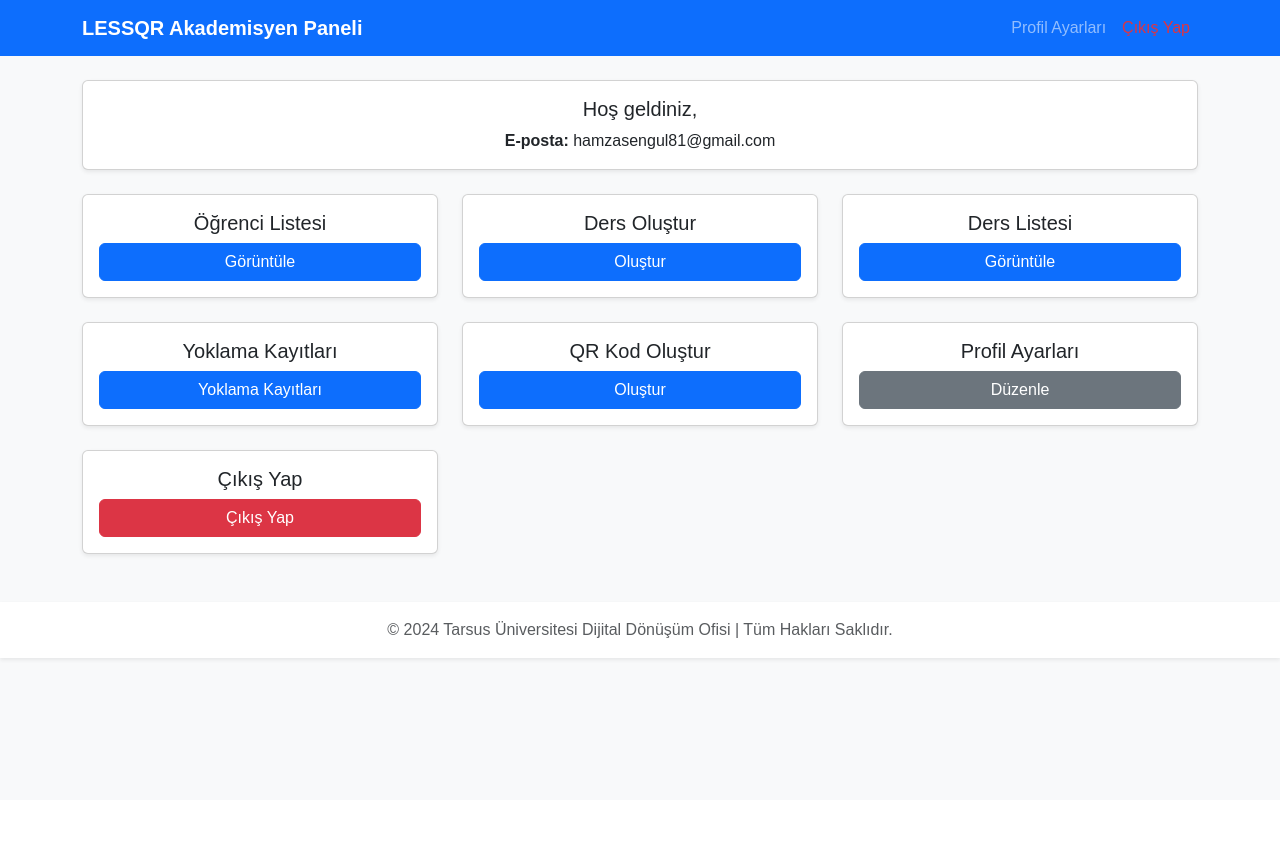
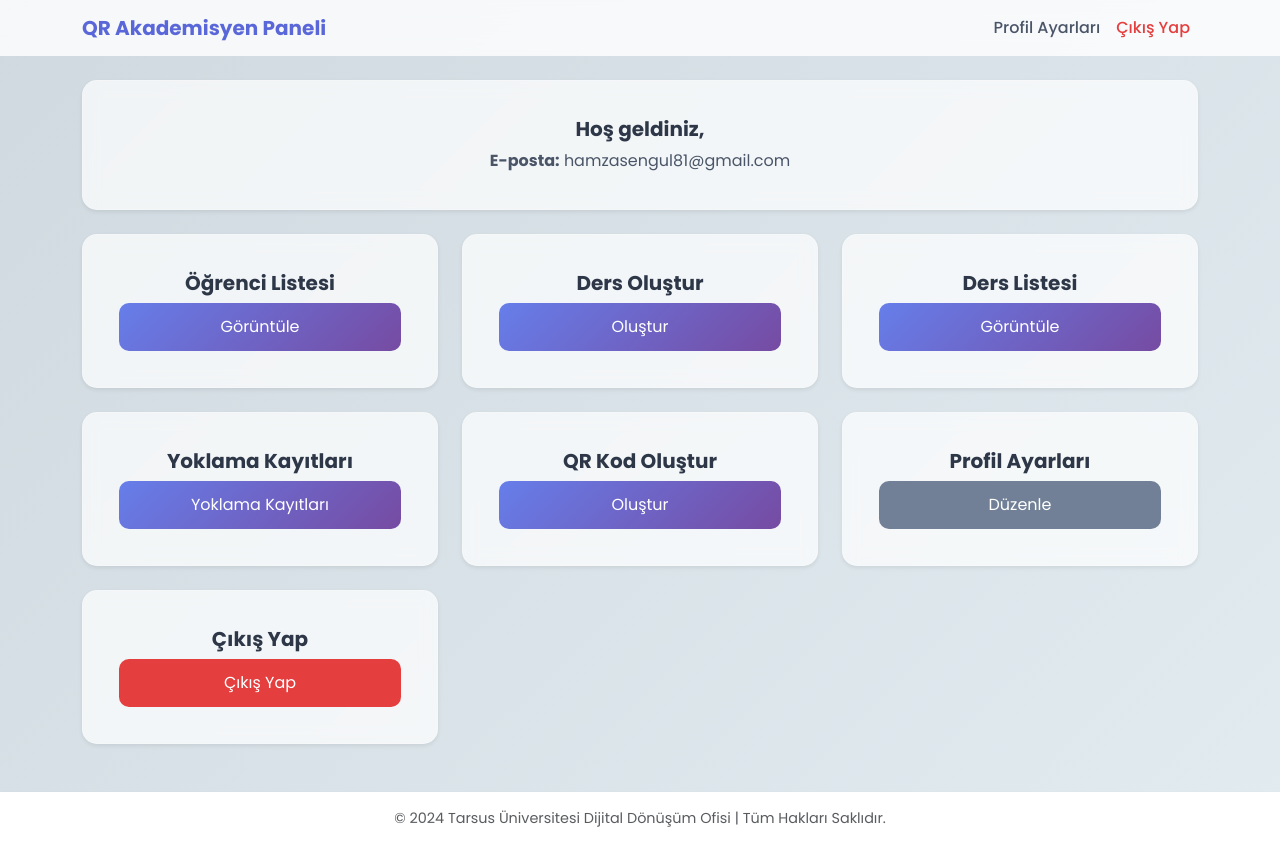
Before and after one commit to Hamza-Sengul/qr_yoklama_last, a Django app: template qr_yoklama/account/templates/academician_dashboard.html in a window 1280 px wide. Before the commit the page ends 661 px from the top, so only its background shows below. Run offline with Django 5.2, Linux system fonts and the light colour scheme; the template is opened without the code that fills it, so the values that code supplies are empty; a user stored in the database is signed in.

Commit message:
Update academician_dashboard.html

```diff
--- a/qr_yoklama/account/templates/academician_dashboard.html
+++ b/qr_yoklama/account/templates/academician_dashboard.html
@@ -2,38 +2,103 @@
 <html lang="en">
 <head>
   <meta charset="UTF-8">
-    <meta name="viewport" content="width=device-width, initial-scale=1.0">
+  <meta name="viewport" content="width=device-width, initial-scale=1">
   <title>Akademisyen Paneli</title>
+  <!-- Bootstrap CSS -->
   <link href="https://cdn.jsdelivr.net/npm/bootstrap@5.3.0/dist/css/bootstrap.min.css" rel="stylesheet">
+  <!-- Google Fonts: Poppins -->
+  <link rel="stylesheet" href="https://fonts.googleapis.com/css?family=Poppins:400,500,700&display=swap">
   <style>
+    /* Genel Ayarlar */
     body {
-            font-family: Arial, sans-serif;
+      font-family: 'Poppins', sans-serif;
+      background: linear-gradient(135deg, #cfd9df, #e2ebf0);
+      margin: 0;
+      padding: 0;
     }
-
+    /* Navbar */
+    .navbar {
+      background: rgba(255, 255, 255, 0.8);
+      backdrop-filter: blur(10px);
+    }
     .navbar-brand {
-            font-weight: bold;
+      font-weight: 700;
+      color: #5a67d8 !important;
     }
-
-        .card {
-            transition: transform 0.2s;
-        }
-
-        .card:hover {
-            transform: scale(1.05);
-        }
-
     .nav-link {
       font-weight: 500;
+      color: #4a5568 !important;
+    }
+    .nav-link.text-danger {
+      color: #e53e3e !important;
+    }
+    /* Glassmorphism Kartlar */
+    .card-custom {
+      background: rgba(255, 255, 255, 0.7);
+      border: none;
+      border-radius: 15px;
+      box-shadow: 0 8px 32px rgba(31, 38, 135, 0.37);
+      backdrop-filter: blur(8px);
+      -webkit-backdrop-filter: blur(8px);
+      border: 1px solid rgba(255, 255, 255, 0.18);
+      transition: transform 0.2s ease, box-shadow 0.2s ease;
+      padding: 20px;
+    }
+    .card-custom:hover {
+      transform: scale(1.03);
+      box-shadow: 0 12px 48px rgba(31, 38, 135, 0.5);
+    }
+    /* Kart Başlık ve Metin */
+    .card-title {
+      font-weight: 700;
+      color: #2d3748;
+      margin-bottom: 0.5rem;
+    }
+    .card-text {
+      color: #4a5568;
+    }
+    /* Butonlar */
+    .btn-custom {
+      border-radius: 10px;
+      padding: 12px 20px;
+      transition: transform 0.2s ease, opacity 0.2s ease;
+    }
+    .btn-custom:hover {
+      transform: translateY(-2px);
+      opacity: 0.95;
+    }
+    /* Farklı renk seçenekleri */
+    .btn-primary-custom {
+      background: linear-gradient(135deg, #667eea, #764ba2);
+      border: none;
+      color: #fff;
+    }
+    .btn-secondary-custom {
+      background: #718096;
+      border: none;
+      color: #fff;
+    }
+    .btn-danger-custom {
+      background: #e53e3e;
+      border: none;
+      color: #fff;
+    }
+    /* Footer */
+    footer {
+      background: rgba(255, 255, 255, 0.8);
+      backdrop-filter: blur(10px);
+      padding: 15px 0;
+      font-size: 0.9rem;
     }
   </style>
 </head>
 <body class="bg-light">
-
   <!-- Navbar -->
-    <nav class="navbar navbar-expand-lg navbar-dark bg-primary">
+  <nav class="navbar navbar-expand-lg navbar-dark">
     <div class="container">
-            <a class="navbar-brand" href="#">LESSQR Akademisyen Paneli</a>
-            <button class="navbar-toggler" type="button" data-bs-toggle="collapse" data-bs-target="#navbarNav" aria-controls="navbarNav" aria-expanded="false" aria-label="Toggle navigation">
+      <a class="navbar-brand" href="#">QR Akademisyen Paneli</a>
+      <button class="navbar-toggler" type="button" data-bs-toggle="collapse" data-bs-target="#navbarNav"
+              aria-controls="navbarNav" aria-expanded="false" aria-label="Toggle navigation">
         <span class="navbar-toggler-icon"></span>
       </button>
       <div class="collapse navbar-collapse" id="navbarNav">
@@ -51,7 +116,7 @@
 
   <!-- Welcome Section -->
   <div class="container mt-4">
-        <div class="card shadow-sm">
+    <div class="card card-custom shadow-sm">
       <div class="card-body text-center">
         <h5 class="card-title">Hoş geldiniz, {{ user.first_name }} {{ user.last_name }}</h5>
         <p class="card-text"><strong>E-posta:</strong> {{ user.email }}</p>
@@ -62,59 +127,66 @@
   <!-- Links Section -->
   <div class="container mt-4">
     <div class="row g-4">
+      <!-- Öğrenci Listesi -->
       <div class="col-md-4">
-                <div class="card shadow-sm text-center">
+        <div class="card card-custom shadow-sm text-center">
           <div class="card-body">
             <h5 class="card-title">Öğrenci Listesi</h5>
-                        <a href="{% url 'student_list' %}" class="btn btn-primary w-100">Görüntüle</a>
+            <a href="{% url 'student_list' %}" class="btn btn-custom btn-primary-custom w-100">Görüntüle</a>
           </div>
         </div>
       </div>
+      <!-- Ders Oluştur -->
       <div class="col-md-4">
-                <div class="card shadow-sm text-center">
+        <div class="card card-custom shadow-sm text-center">
           <div class="card-body">
             <h5 class="card-title">Ders Oluştur</h5>
-                        <a href="{% url 'create_course' %}" class="btn btn-primary w-100">Oluştur</a>
+            <a href="{% url 'create_course' %}" class="btn btn-custom btn-primary-custom w-100">Oluştur</a>
           </div>
         </div>
       </div>
+      <!-- Ders Listesi -->
       <div class="col-md-4">
-                <div class="card shadow-sm text-center">
+        <div class="card card-custom shadow-sm text-center">
           <div class="card-body">
             <h5 class="card-title">Ders Listesi</h5>
-                        <a href="{% url 'course_list' %}" class="btn btn-primary w-100">Görüntüle</a>
+            <a href="{% url 'course_list' %}" class="btn btn-custom btn-primary-custom w-100">Görüntüle</a>
           </div>
         </div>
       </div>
+      <!-- Yoklama Kayıtları -->
       <div class="col-md-4">
-                <div class="card shadow-sm text-center">
+        <div class="card card-custom shadow-sm text-center">
           <div class="card-body">
             <h5 class="card-title">Yoklama Kayıtları</h5>
-                        <a href="{% url 'attendance_overview' %}" class="btn btn-primary btn-block w-100">Yoklama Kayıtları</a>
+            <a href="{% url 'attendance_overview' %}" class="btn btn-custom btn-primary-custom w-100">Yoklama Kayıtları</a>
           </div>
         </div>
       </div>
+      <!-- QR Kod Oluştur -->
       <div class="col-md-4">
-                <div class="card shadow-sm text-center">
+        <div class="card card-custom shadow-sm text-center">
           <div class="card-body">
             <h5 class="card-title">QR Kod Oluştur</h5>
-                        <a href="{% url 'create_qr_code' %}" class="btn btn-primary w-100">Oluştur</a>
+            <a href="{% url 'create_qr_code' %}" class="btn btn-custom btn-primary-custom w-100">Oluştur</a>
           </div>
         </div>
       </div>
+      <!-- Profil Ayarları -->
       <div class="col-md-4">
-                <div class="card shadow-sm text-center">
+        <div class="card card-custom shadow-sm text-center">
           <div class="card-body">
             <h5 class="card-title">Profil Ayarları</h5>
-                        <a href="{% url 'profile_settings' %}" class="btn btn-secondary w-100">Düzenle</a>
+            <a href="{% url 'profile_settings' %}" class="btn btn-custom btn-secondary-custom w-100">Düzenle</a>
           </div>
         </div>
       </div>
+      <!-- Çıkış Yap -->
       <div class="col-md-4">
-                <div class="card shadow-sm text-center">
+        <div class="card card-custom shadow-sm text-center">
           <div class="card-body">
             <h5 class="card-title">Çıkış Yap</h5>
-                        <a href="{% url 'logout' %}" class="btn btn-danger w-100">Çıkış Yap</a>
+            <a href="{% url 'logout' %}" class="btn btn-custom btn-danger-custom w-100">Çıkış Yap</a>
           </div>
         </div>
       </div>
```
Lines whose indentation alone changed are shown as unchanged.
